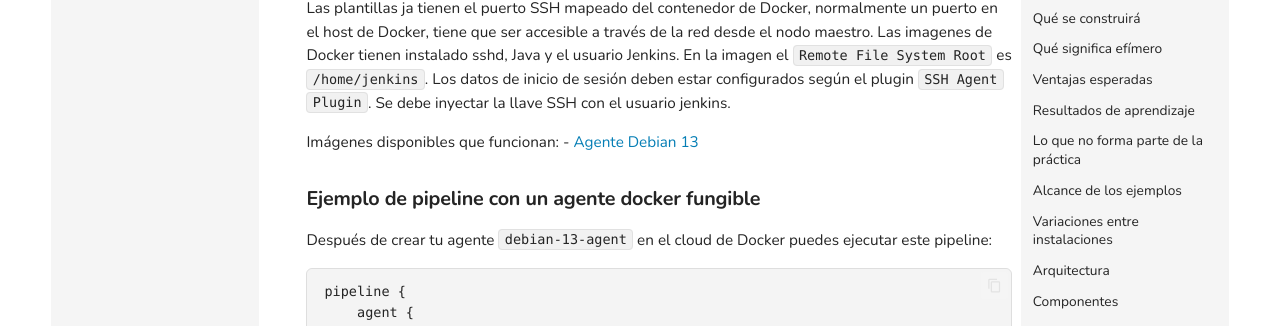
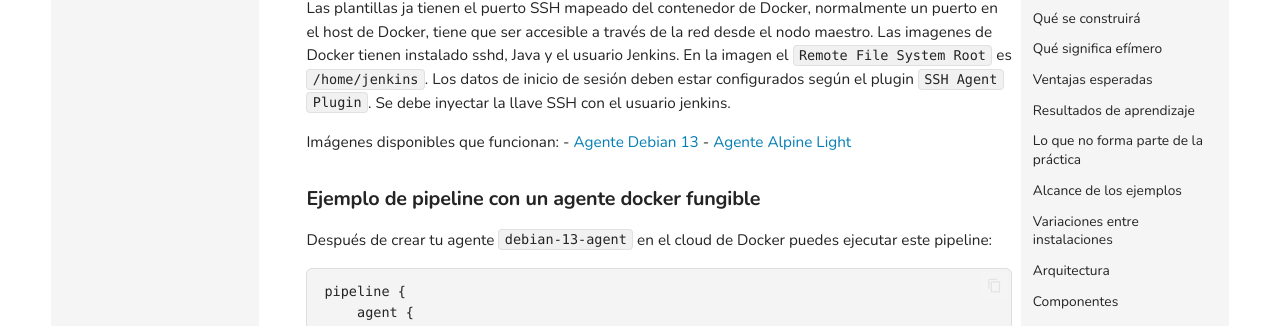
Before and after one commit to agile611/curso-devops-introduccion-a-integracion-continua-y-jenkins, an MkDocs documentation site: the page built from docs/03-miscelania/01_configuracion_agentes_efimeros.md, in a window 1280 px wide and 900 px high, scrolled down 22680 px. Shown: the part 128-454 px from the top of the window. Built offline with MkDocs 1.6.1 and Material for MkDocs 9.7.7, drawn with Linux system fonts in a browser that asks for light colours; comment, search, counter and statistics services are not loaded.

Commit message:
Agent alpine light

```diff
--- a/docs/03-miscelania/01_configuracion_agentes_efimeros.md
+++ b/docs/03-miscelania/01_configuracion_agentes_efimeros.md
@@ -952,6 +952,7 @@ Los datos de inicio de sesión deben estar configurados según el plugin [`SSH A
 
 Imágenes disponibles que funcionan:
 - [Agente Debian 13](https://hub.docker.com/repository/docker/guillemhs/jenkins-debian-13-agent/general)
+- [Agente Alpine Light](https://hub.docker.com/repository/docker/guillemhs/jenkins-alpine-agent/general)
 
 
 ### Ejemplo de pipeline con un agente docker fungible
```
